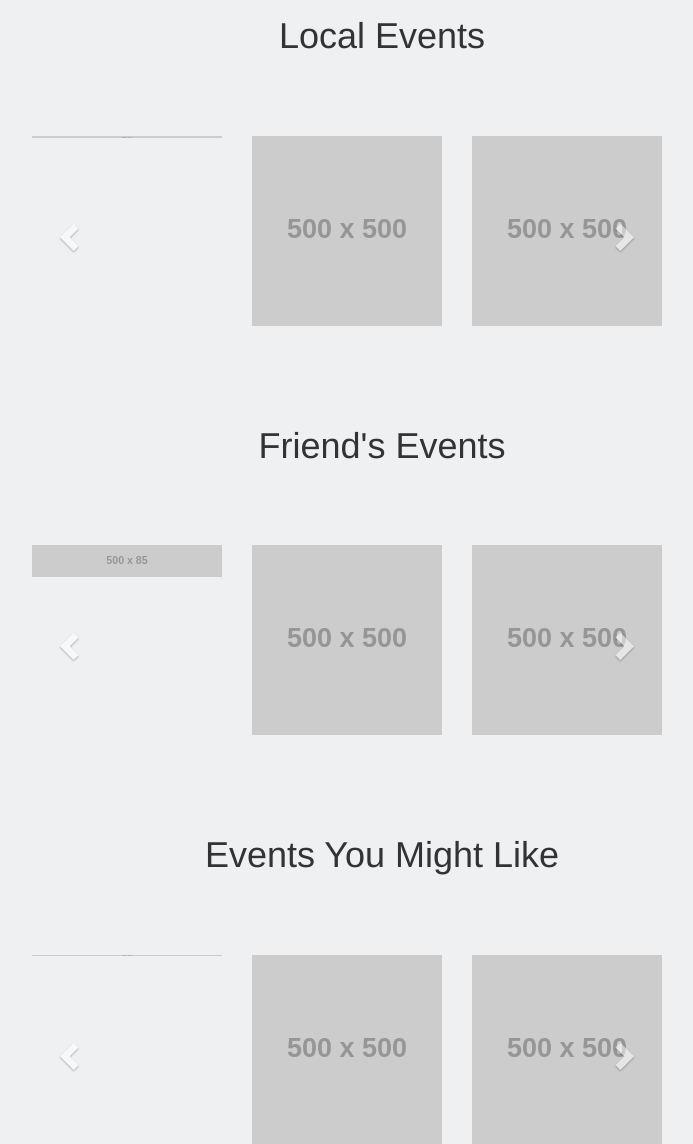
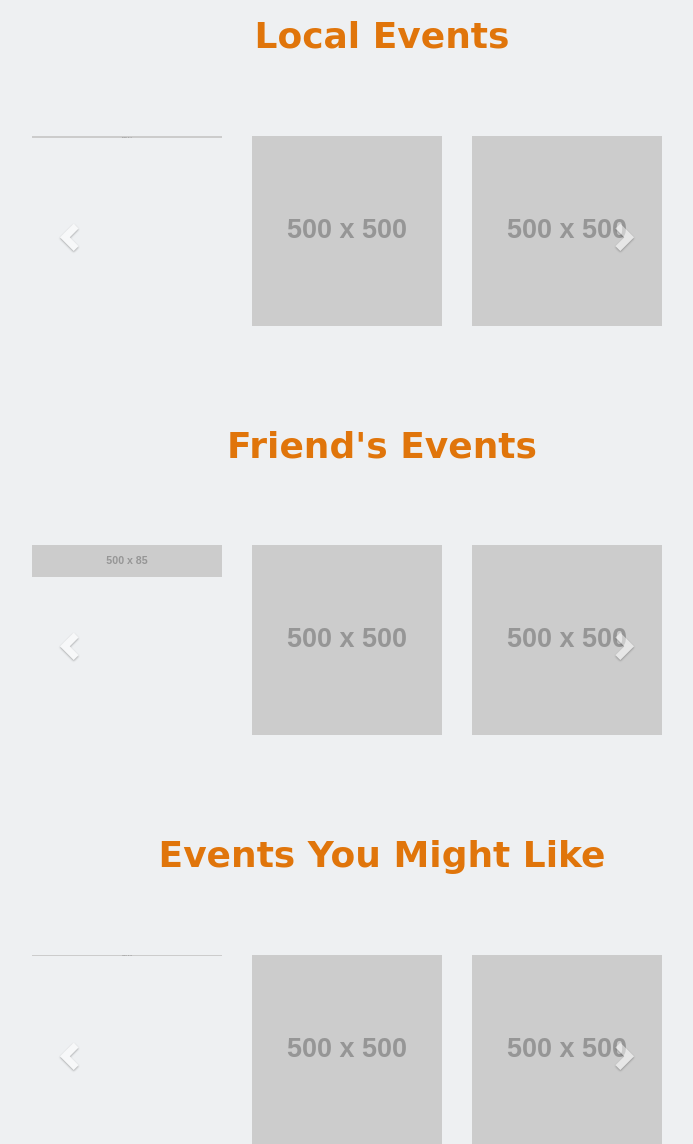
Before and after one commit to EndlessDavidDu/CSCI3308-Team24, a PHP site: page /homepage.html in a window 1280 px wide. Shown: the part 104-1248 px from the top of the page, without its empty margins (258-951 px from the left). Run offline with PHP 8.4, Linux system fonts and the light colour scheme; grey boxes labelled with a size stand in for pictures from a placeholder-image service; some libraries are stand-ins or nearby versions.

Commit message:
Added font colors and styles

```diff
--- a/HomePage/homecss.css
+++ b/HomePage/homecss.css
@@ -1,4 +1,5 @@
-.carousel-inner > .item > img,
+
+usel-inner > .item > img,
 .carousel-inner > .item > a > img {
   width: 20%;
 }
@@ -119,7 +120,7 @@ transition: background 300ms ease-out;
 }
 
 .menu:hover {
-    color: #40d3af;
+    color: #e5a05b;
 }
 
 .close {
@@ -143,6 +144,9 @@ header {
     text-align: center;
     font-size: 36px;
     margin-top: 120px;
+    color:#e0750b;
+    font-family: comic sans ms;
+    font-weight: bold;
 }
 .Carousel { /*Carousels apparently have a z-index of 10*/
     margin-top: 70px;
```
